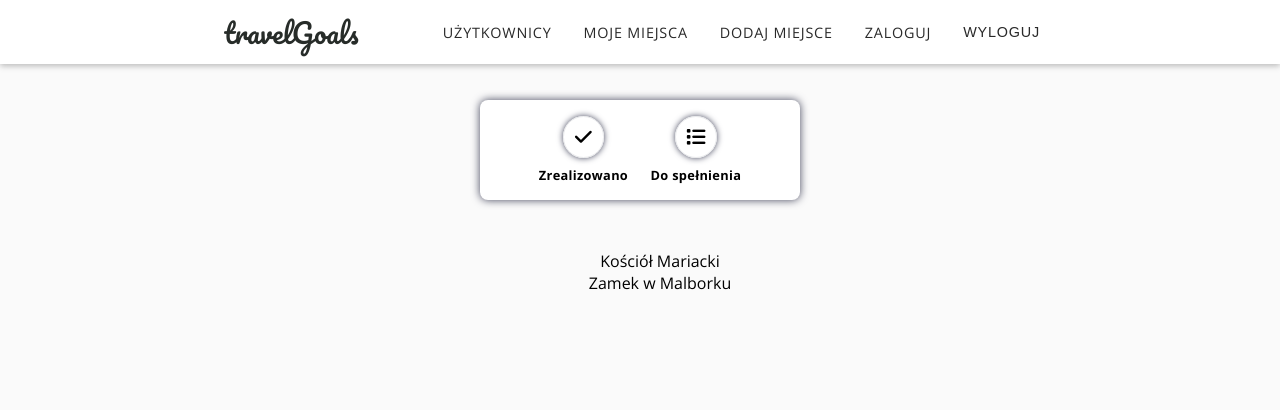
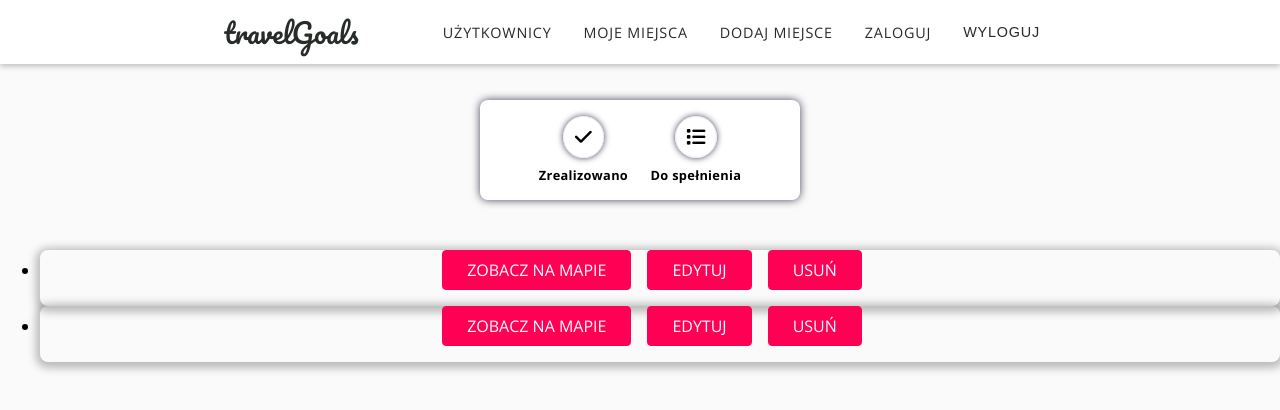
Before and after one commit to tranquilopablo/travel-goals, a React (Vite) app: page /u1/miejsca in a window 1280 px wide. Shown: the top 410 px of the page. Built offline with nearby package versions, Linux system fonts and the light colour scheme.

Commit message:
update PlaceItem

```diff
--- a/src/components/PlaceItem.jsx
+++ b/src/components/PlaceItem.jsx
@@ -1,6 +1,38 @@
+import { useState } from 'react';
+import Button from '../shared/sharedComponents/uiElements/Button';
+import Card from '../shared/sharedComponents/uiElements/Card';
+import ErrorModal from '../shared/sharedComponents/uiElements/ErrorModal';
+// import Modal from '../shared/sharedComponents/uiElements/Modal';
+import css from './PlaceItem.module.css';
+
 const PlaceItem = (props) => {
+  const [error, setError] = useState(false);
+  const [showMap, setShowMap] = useState(false);
+
+  const clearError = () => {
+    setError(null);
+  };
+
+  const openMapHandler = () => setShowMap(true);
+
+  const closeMapHandler = () => setShowMap(false);
+
   return (
-    <div>{props.place}</div>
+    <>
+      <ErrorModal error={error} onClear={clearError} />
+      <li className={css.placeItem}>
+        <Card className={css.placeItemContent}>
+          <div className={css.actions}>
+            <Button inverse onClick={openMapHandler}>
+              ZOBACZ NA MAPIE
+            </Button>
+            <Button to={`/miejsca/`}>EDYTUJ</Button>
+
+            <Button danger>USUŃ</Button>
+          </div>
+        </Card>
+      </li>
+    </>
   );
 };
 
--- a/src/components/PlaceItem.module.css
+++ b/src/components/PlaceItem.module.css
@@ -0,0 +1,4 @@
+.mapContainer {
+  height: 18rem;
+  width: 100%;
+}
--- a/src/pages/UserPlaces.jsx
+++ b/src/pages/UserPlaces.jsx
@@ -32,6 +32,7 @@ const DUMMY_PLACES = [
     },
     creator: 'u2',
   },
+
 ];
 
 export default function UserPlaces() {
```
